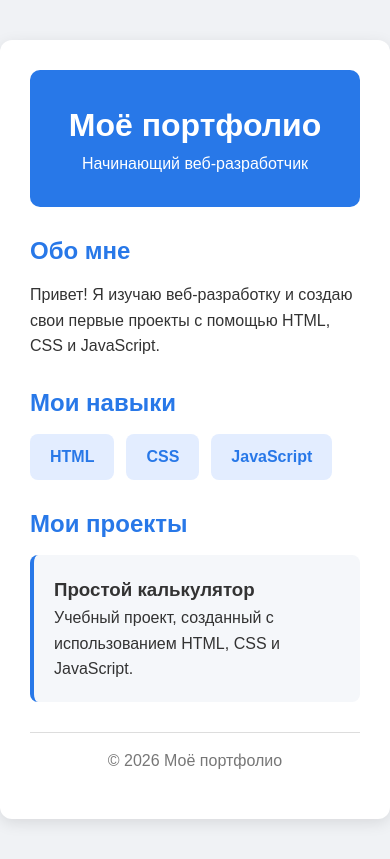
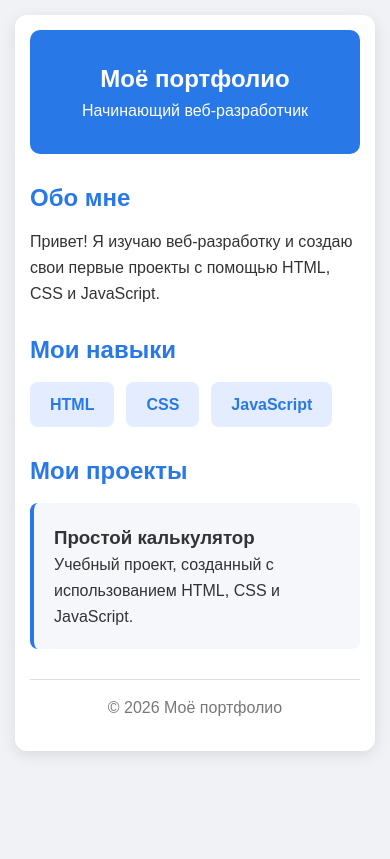
Before and after one commit to Denman77/My-Portfolio, a plain HTML site: page index.html in a window 390 px wide. Drawn offline with Linux system fonts and the light colour scheme.

Commit message:
обавлены стили и адаптивность портфолио

```diff
--- a/style.css
+++ b/style.css
@@ -48,3 +48,10 @@ footer {text-align: center;
     padding: 15px;
     color: #777;
     border-top: 1px solid #ddd;}
+@media (max-width: 600px) {
+    .container {margin: 15px;
+        padding: 15px;}
+
+    header h1 {font-size: 24px;}
+
+    .skill-list {flex-wrap: wrap;}  }
```
